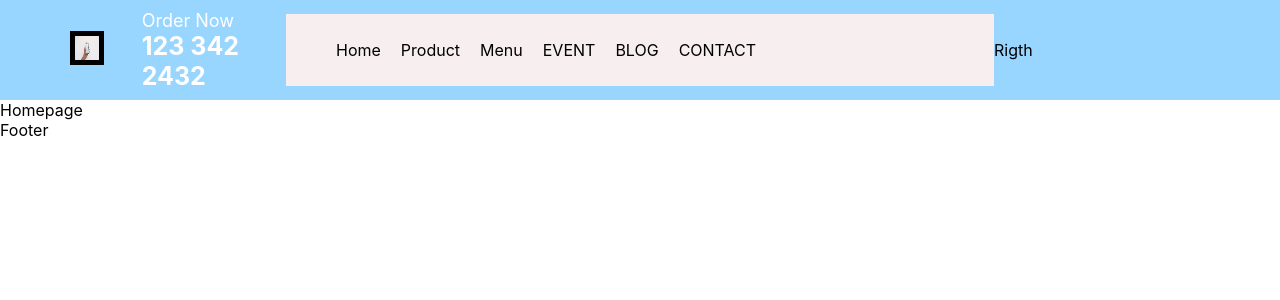
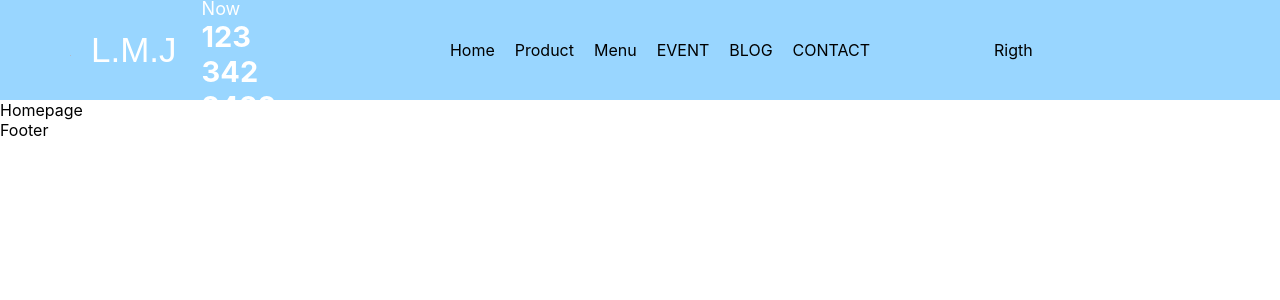
Before and after one commit to barbaroreyes/tosell, a Next.js app: page / in a window 1280 px wide. Shown: the top 300 px of the page. Built offline with nearby package versions, Linux system fonts and the light colour scheme.

Commit message:
update-nav

```diff
--- a/Compo/NavBar.js
+++ b/Compo/NavBar.js
@@ -5,8 +5,11 @@ const NavBar = () => {
     <div className = {styles.container}>
       <div className = {styles.item}>
       <div className = {styles.callButton}>
-         <Image src='/img/cellPhone.jpeg' alt="" width="42" height="42" style={{border:'5px solid black'}}/>
+      <Image src='/img/l.m.j.6.png' alt="picture" width="62" height="62" />
         </div>
+      <div className = {styles.logo}>L.M.J</div>
+
+
         <div className = {styles.texts}>
         <div className = {styles.text}>Order Now </div>
         <div className = {styles.text}>123 342 2432 </div>
@@ -14,6 +17,7 @@ const NavBar = () => {
         </div>
       <div className = {styles.item}>
         <ul className = {styles.list}>
+
           <li className = {styles.listItem}>Home</li>
           <li className = {styles.listItem}>Product</li>
           <li className = {styles.listItem}>Menu</li>
--- a/styles/Navbar.module.css
+++ b/styles/Navbar.module.css
@@ -16,14 +16,14 @@
 }
 .item:nth-child(2){
 flex: 3;
-background-color: rgb(247, 239, 239);
+background-color: #99d6ff;
 }
 .callButton{
 padding:20px;
 
 }
 .texts{
-  margin-left: 8px;
+ margin-left: 15px;
   color: #fff;
   padding: 10px;
 }
@@ -33,18 +33,27 @@ padding:20px;
 
 }
 .text:last-child{
-  font-size: 25px;
+  font-size: 29px;
   font-weight:bold;
 
 }
+.logo{
+  font-size: 35px;
+  font-family :sans-serif;
+  color: #fff;
+
+}
 .list{
+  width: 100%;
   display:flex;
-  justify-content: space-around;
+  justify-content: center;
   align-items: center;
-
+ text-align: center;
 }
 .listItem{
   list-style: none;
   margin: 10px;
+  display: flex;
+  justify-content: center;
 
 }
```
